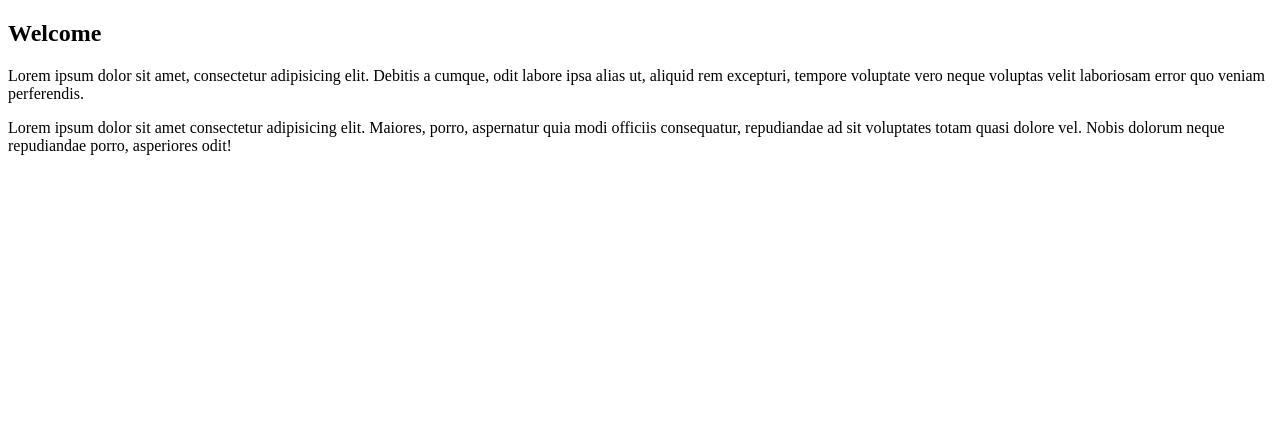
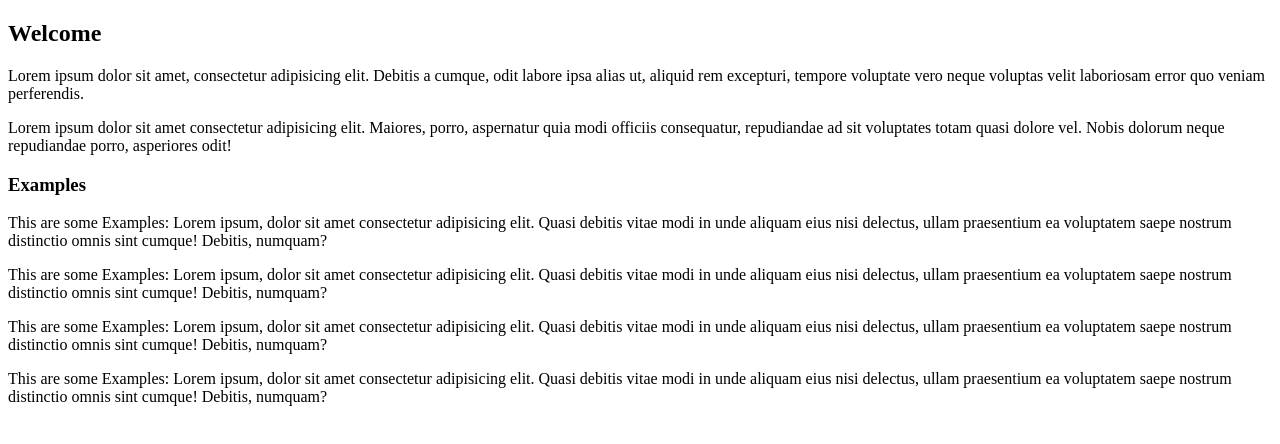
Before and after one commit to IfeomaLinda/PRACTICALS, a plain HTML site: page index.html in a window 1280 px wide. Drawn offline with Linux system fonts and the light colour scheme.

Commit message:
Updated the index file

```diff
--- a/index.html
+++ b/index.html
@@ -15,5 +15,23 @@
     <div>
         Lorem ipsum dolor sit amet consectetur adipisicing elit. Maiores, porro, aspernatur quia modi officiis consequatur, repudiandae ad sit voluptates totam quasi dolore vel. Nobis dolorum neque repudiandae porro, asperiores odit!
     </div>
+
+    <h3>Examples</h3>
+    <p>
+        This are some Examples:
+        Lorem ipsum, dolor sit amet consectetur adipisicing elit. Quasi debitis vitae modi in unde aliquam eius nisi delectus, ullam praesentium ea voluptatem saepe nostrum distinctio omnis sint cumque! Debitis, numquam?
+    </p>
+    <p>
+        This are some Examples:
+        Lorem ipsum, dolor sit amet consectetur adipisicing elit. Quasi debitis vitae modi in unde aliquam eius nisi delectus, ullam praesentium ea voluptatem saepe nostrum distinctio omnis sint cumque! Debitis, numquam?
+    </p>
+    <p>
+        This are some Examples:
+        Lorem ipsum, dolor sit amet consectetur adipisicing elit. Quasi debitis vitae modi in unde aliquam eius nisi delectus, ullam praesentium ea voluptatem saepe nostrum distinctio omnis sint cumque! Debitis, numquam?
+    </p>
+    <p>
+        This are some Examples:
+        Lorem ipsum, dolor sit amet consectetur adipisicing elit. Quasi debitis vitae modi in unde aliquam eius nisi delectus, ullam praesentium ea voluptatem saepe nostrum distinctio omnis sint cumque! Debitis, numquam?
+    </p>
 </body>
 </html>
```
